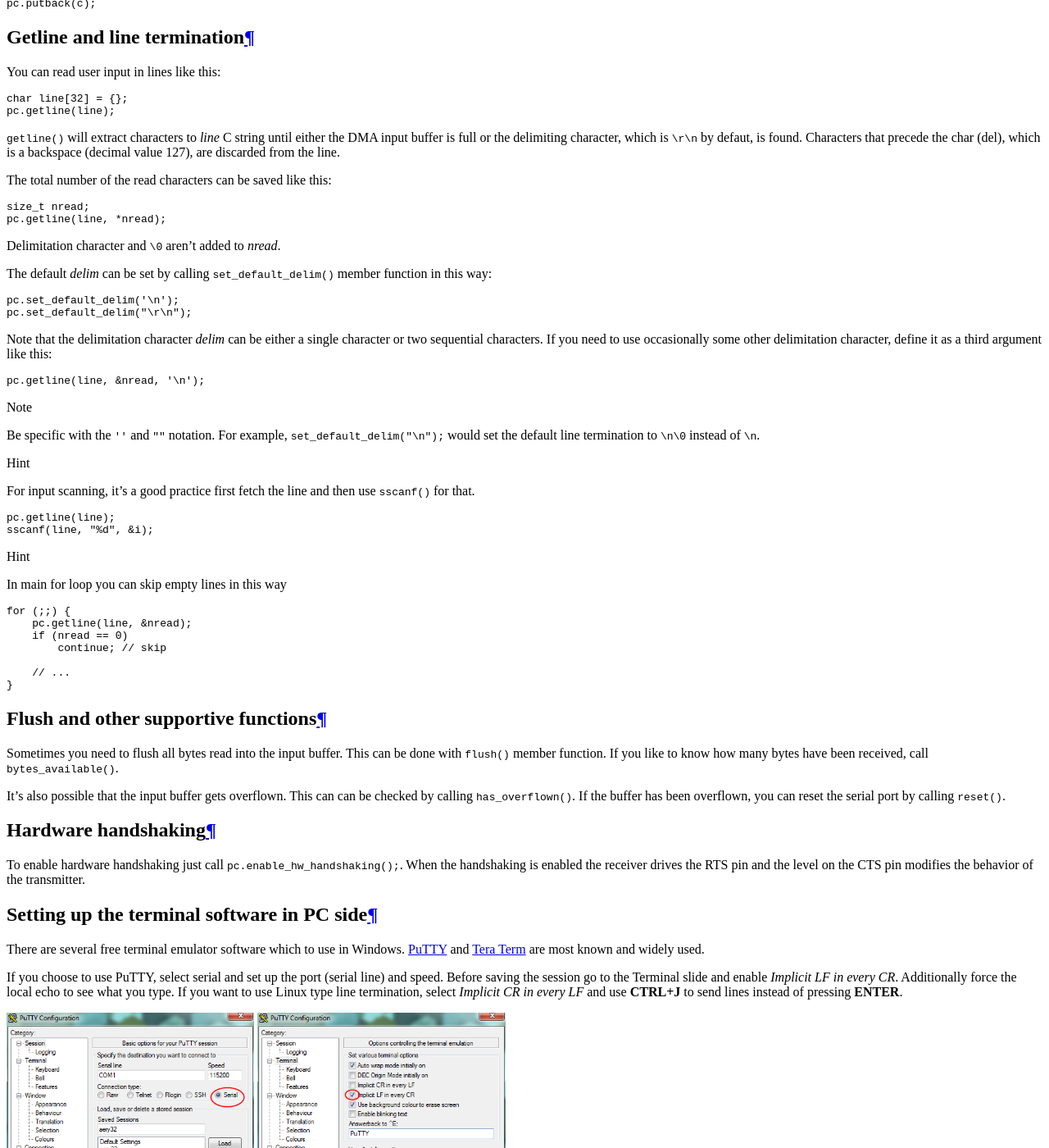
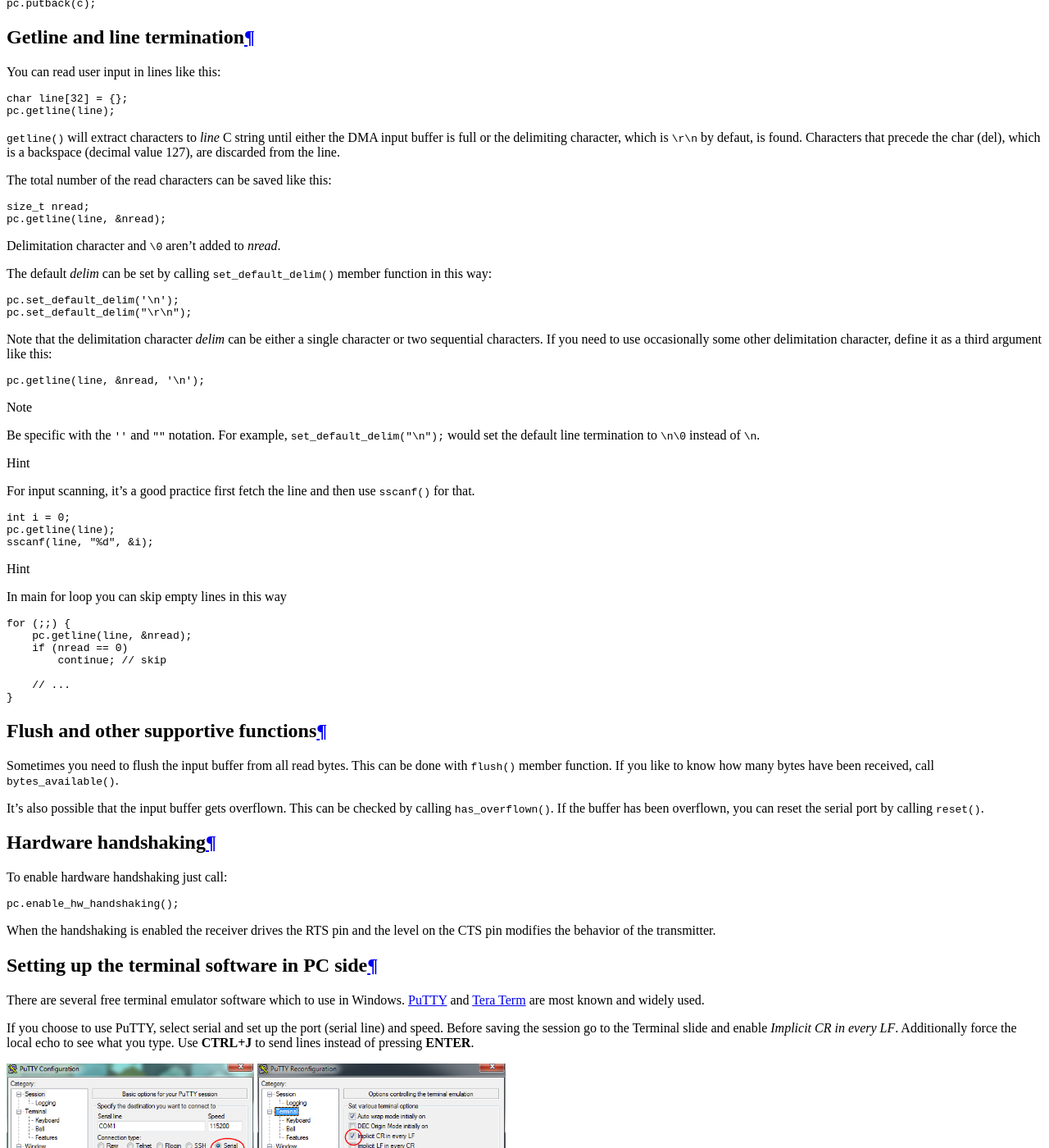
Before and after one commit to aery32/aery32-refguide, a Sphinx documentation site: the page built from source/clsdrv/serial_port.rst, in a window 1280 px wide and 1400 px high, scrolled down 1463 px. Shown: the whole window at 82% size. Built offline with Sphinx 7.4.7, drawn with Linux system fonts in a browser that asks for light colours.

```diff
--- a/source/clsdrv/serial_port.rst
+++ b/source/clsdrv/serial_port.rst
@@ -137,7 +137,7 @@ The total number of the read characters can be saved like this:
 .. code-block:: c++
 
     size_t nread;
-    pc.getline(line, *nread);
+    pc.getline(line, &nread);
 
 Delimitation character and ``\0`` aren't added to *nread*.
 
@@ -170,6 +170,7 @@ delimitation character, define it as a third argument like this:
 
     .. code-block:: c++
 
+        int i = 0;
         pc.getline(line);
         sscanf(line, "%d", &i);
 
@@ -191,18 +192,23 @@ delimitation character, define it as a third argument like this:
 Flush and other supportive functions
 ------------------------------------
 
-Sometimes you need to flush all bytes read into the input buffer. This
+Sometimes you need to flush the input buffer from all read bytes. This
 can be done with ``flush()`` member function. If you like to know
 how many bytes have been received, call ``bytes_available()``.
 
-It's also possible that the input buffer gets overflown. This can can
+It's also possible that the input buffer gets overflown. This can
 be checked by calling ``has_overflown()``. If the buffer has been
 overflown, you can reset the serial port by calling ``reset()``.
 
 Hardware handshaking
 --------------------
 
-To enable hardware handshaking just call ``pc.enable_hw_handshaking();``.
+To enable hardware handshaking just call:
+
+.. code-block:: c++
+
+    pc.enable_hw_handshaking();
+
 When the handshaking is enabled the receiver drives the RTS pin and the level
 on the CTS pin modifies the behavior of the transmitter.
 
@@ -218,9 +224,8 @@ widely used.
 
 If you choose to use PuTTY, select serial and set up the port (serial line)
 and speed. Before saving the session go to the Terminal slide and enable
-*Implicit LF in every CR*. Additionally force the local echo to see what you
-type. If you want to use Linux type line termination, select *Implicit CR in
-every LF* and use **CTRL+J** to send lines instead of pressing **ENTER**.
+*Implicit CR in every LF*. Additionally force the local echo to see what you
+type. Use **CTRL+J** to send lines instead of pressing **ENTER**.
 
 .. image:: ../../images/putty1.png
     :width: 8 cm
@@ -230,4 +235,4 @@ every LF* and use **CTRL+J** to send lines instead of pressing **ENTER**.
 .. image:: ../../images/putty2.png
     :width: 8 cm
     :target: ../_images/putty2.png
-    :alt: PuTTY enable implicit LF in every CR
+    :alt: PuTTY enable implicit CR in every LF
--- a/source/functions/usart.rst
+++ b/source/functions/usart.rst
@@ -36,7 +36,7 @@ bit/s (error 0.8%).
 
 The last parameter is the divider for the fractional part which could have
 been also omitted because it was set to zero. We could have set the
-fractional part here to 5 to get even smaller baud rate error (0.015%).
+fractional part here to 5 to get even smaller baud rate error (0.16%).
 
 At last you have to enable RX and TX channels separately for receiving
 and transmitting data
```
Also changed, not shown: source/clsdrv/periph_iodma.rst (+5 -5 lines), images/putty2.png.
